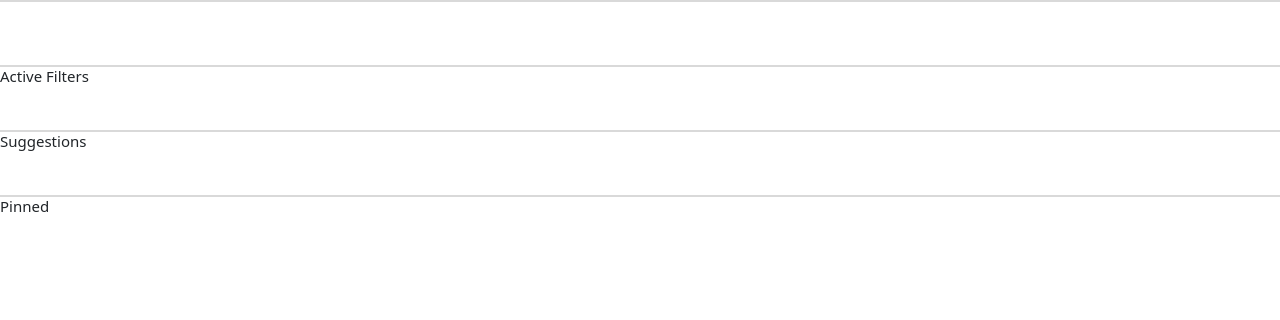
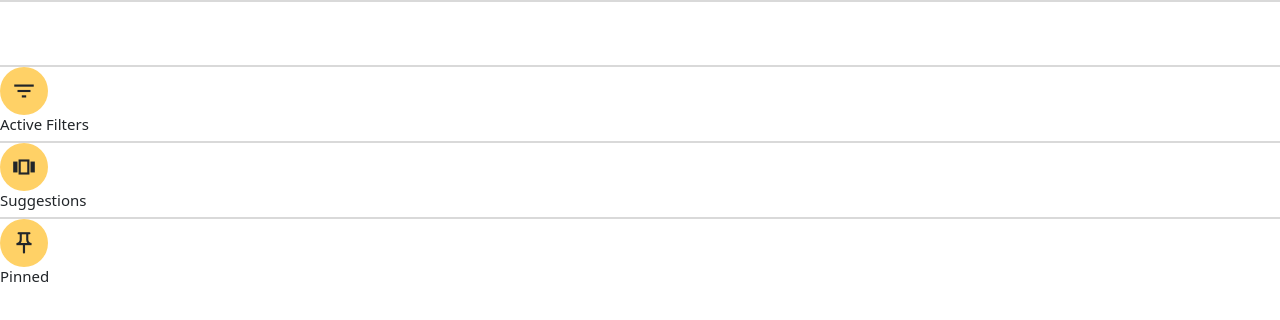
Before and after one commit to Timrin/da395a-vg-project, a React (Create React App) app: page / in a window 1280 px wide. Shown: the top 320 px of the page. Built offline with nearby package versions, Linux system fonts and the light colour scheme.

Commit message:
Implement and add some icons for the sections

```diff
--- a/public/index.html
+++ b/public/index.html
@@ -15,6 +15,7 @@
       user's mobile device or desktop. See https://developers.google.com/web/fundamentals/web-app-manifest/
     -->
     <link rel="manifest" href="%PUBLIC_URL%/manifest.json" />
+    <link rel="stylesheet" href="https://fonts.googleapis.com/icon?family=Material+Icons+Outlined">
     <!--
       Notice the use of %PUBLIC_URL% in the tags above.
       It will be replaced with the URL of the `public` folder during the build.
--- a/src/App.css
+++ b/src/App.css
@@ -1,6 +1,23 @@
 .section {
   min-height: 65px;
   border-top: 2px solid #D9D9D9;
+}
+
+.sectionIcon {
+  display: flex;
+  flex-direction: column;
+  justify-content: center;
+  align-items: center;
+
+  width: 48px;
+  height: 48px;
+
+  background-color: #ffd166;
+  border-radius: 50%;
+}
+
+.sectionIcon>span {
+  font-size: 26px;
 }
 
 .section>h1 {
--- a/src/App.js
+++ b/src/App.js
@@ -7,14 +7,23 @@ function App() {
       <div id='Header' className='section'></div>
 
       <div id='Section-Filter' className='section'>
+        <div className="sectionIcon">
+          <span className="material-icons-outlined">filter_list</span>
+        </div>
         <h1>Active Filters</h1>
       </div>
 
       <div id='Section-Suggestion' className='section'>
+        <div className="sectionIcon">
+          <span className="material-icons-outlined">view_carousel</span>
+        </div>
         <h1>Suggestions</h1>
       </div>
 
       <div id='Section-Pinned' className='section'>
+        <div className="sectionIcon">
+          <span className="material-icons-outlined">push_pin</span>
+        </div>
         <h1>Pinned</h1>
       </div>
     </div>
```
